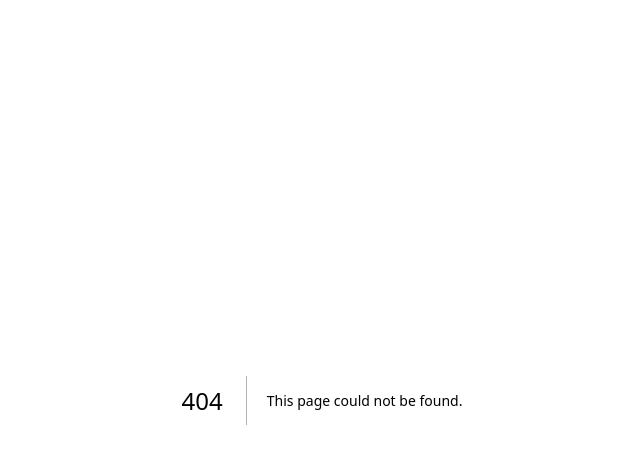
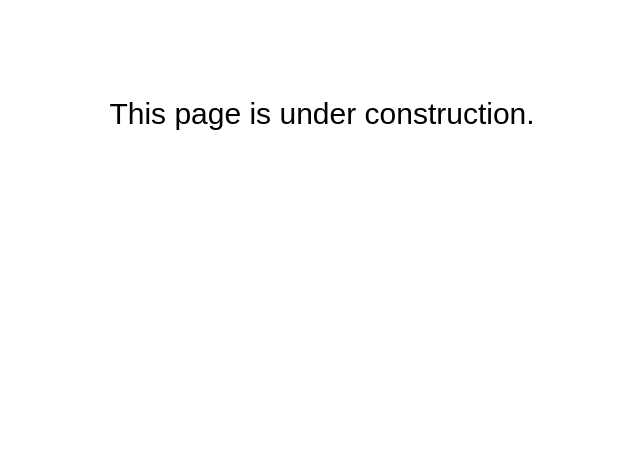
Before and after one commit to anreyw/glaam-web, a Next.js app: page /members in a window 1280 px wide. Before the commit this address had no page. Shown: the top 464 px of the page, without its empty margins (318-958 px from the left). Built offline with nearby package versions, Linux system fonts and the light colour scheme; a web font is replaced by a local one.

Commit message:
Add Members Route
- add Members layout
- add Members page (automatically creating route)
- add page construction message

```diff
--- /dev/null
+++ b/src/app/members/layout.tsx
@@ -0,0 +1,7 @@
+export default function MembersLayout({
+  children,
+}: {
+  children: React.ReactNode;
+}) {
+  return <div className="pt-24 flex justify-center">{children}</div>;
+}
--- /dev/null
+++ b/src/app/members/page.tsx
@@ -0,0 +1,3 @@
+export default function Members() {
+  return <p className="text-3xl">This page is under construction.</p>
+}
```
